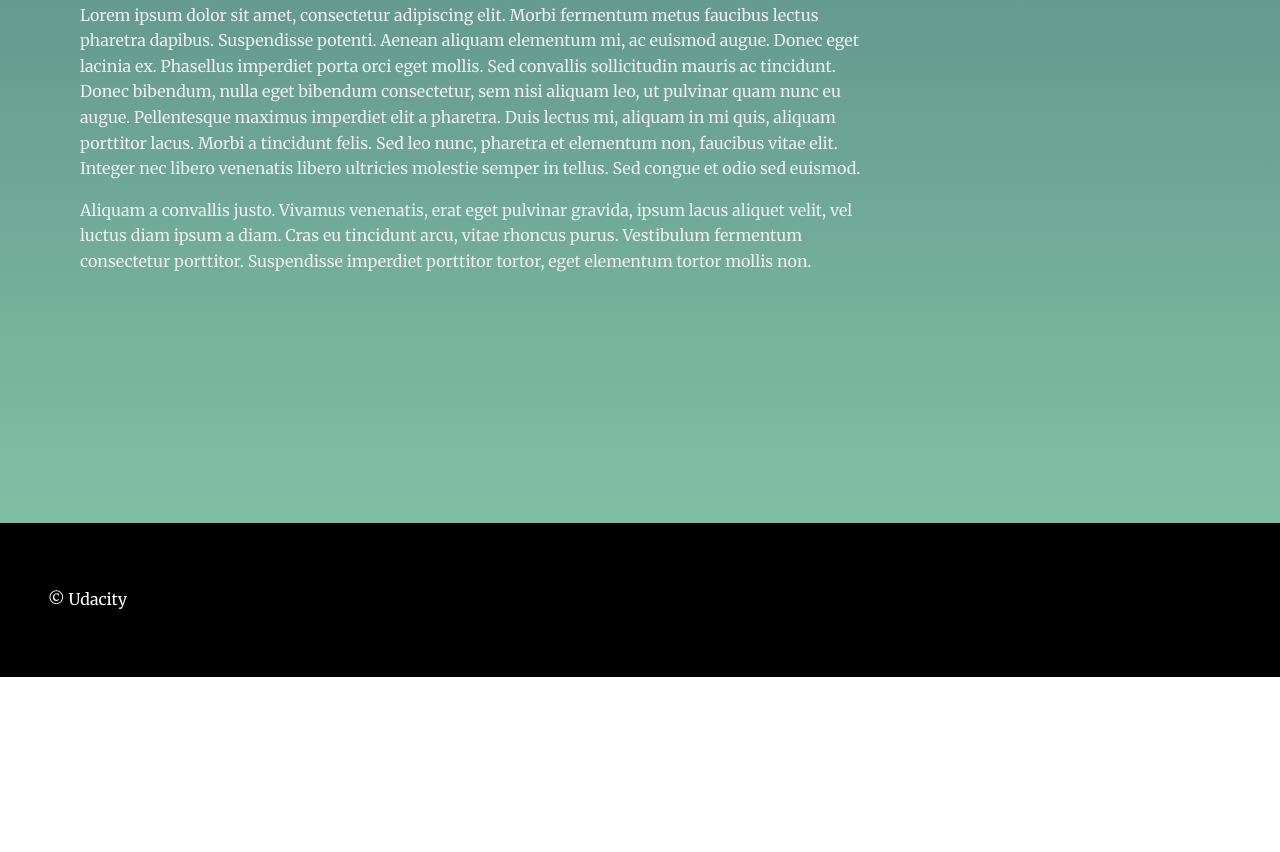
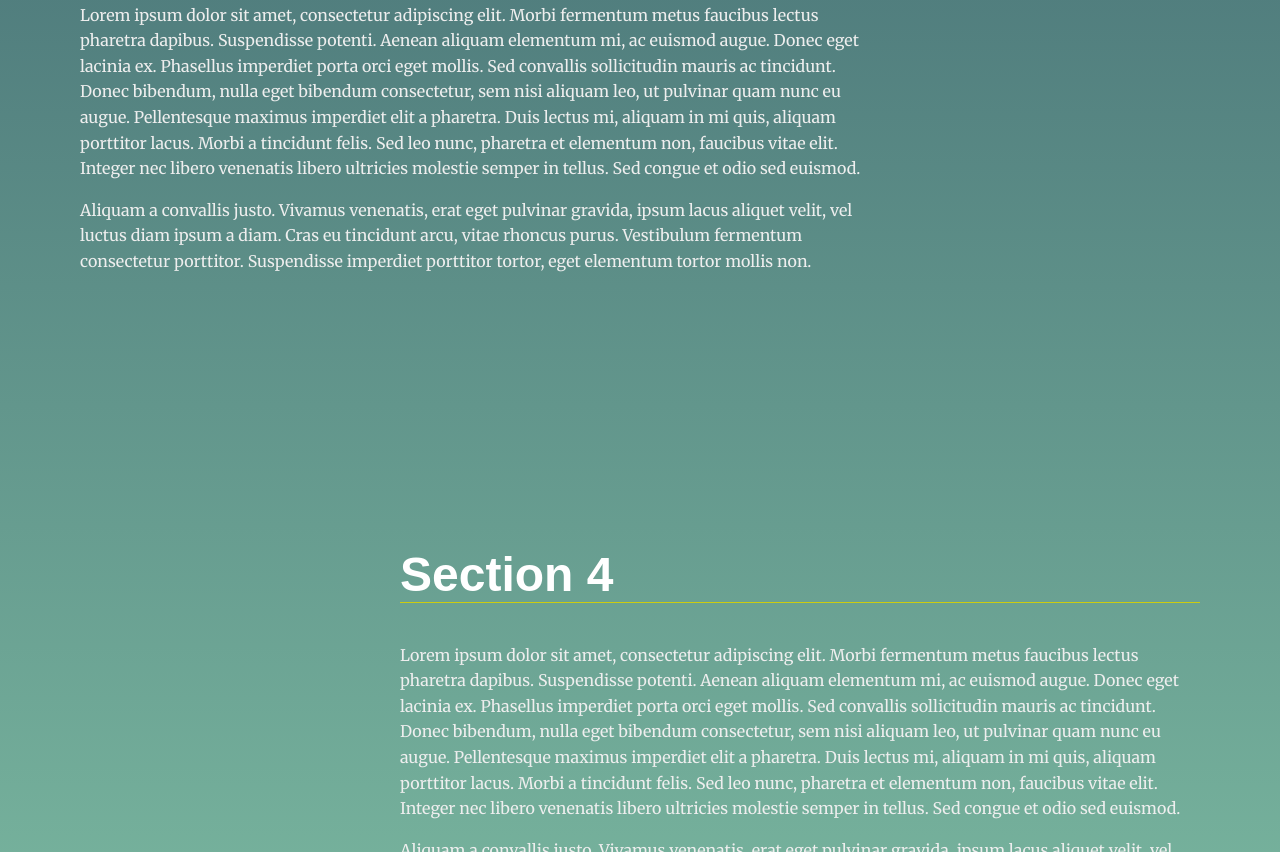
Before and after one commit to StvEsp/udacity-landingpage, a plain HTML site: page index.html in a window 1280 px wide. Shown: the part 1948-2800 px from the top of the page. Before the commit the page ends 2625 px from the top, so only its background shows below. Drawn offline with Linux system fonts and the light colour scheme.

Commit message:
Added a 4th section and responsive labels to navigation

```diff
--- a/css/styles.css
+++ b/css/styles.css
@@ -281,13 +281,7 @@ section.your-active-class .landing__container::after {
   .navbar__menu ul {
     gap: 1rem;
   }
-  .full-label {
-    display: none;
-  }
 
-  .short-label {
-    display: block;
-  }
   .navbar__menu .menu__link:hover {
     background: none ";";
   }
@@ -297,11 +291,18 @@ section.your-active-class .landing__container::after {
 }
 
 @media (max-width: 901px) {
+  .full-label {
+    display: none;
+  }
+
+  .short-label {
+    display: block;
+  }
 }
 
 @media (min-width: 600px) and (max-width: 900px) {
   .navbar__menu ul {
-    gap: 1rem;
+    gap: 10vw;
   }
 }
 
--- a/index.html
+++ b/index.html
@@ -108,6 +108,32 @@
           </p>
         </div>
       </section>
+      <section id="section4" data-nav="Section 4">
+        <div class="landing__container">
+          <h2>Section 4</h2>
+          <p>
+            Lorem ipsum dolor sit amet, consectetur adipiscing elit. Morbi
+            fermentum metus faucibus lectus pharetra dapibus. Suspendisse
+            potenti. Aenean aliquam elementum mi, ac euismod augue. Donec eget
+            lacinia ex. Phasellus imperdiet porta orci eget mollis. Sed
+            convallis sollicitudin mauris ac tincidunt. Donec bibendum, nulla
+            eget bibendum consectetur, sem nisi aliquam leo, ut pulvinar quam
+            nunc eu augue. Pellentesque maximus imperdiet elit a pharetra. Duis
+            lectus mi, aliquam in mi quis, aliquam porttitor lacus. Morbi a
+            tincidunt felis. Sed leo nunc, pharetra et elementum non, faucibus
+            vitae elit. Integer nec libero venenatis libero ultricies molestie
+            semper in tellus. Sed congue et odio sed euismod.
+          </p>
+
+          <p>
+            Aliquam a convallis justo. Vivamus venenatis, erat eget pulvinar
+            gravida, ipsum lacus aliquet velit, vel luctus diam ipsum a diam.
+            Cras eu tincidunt arcu, vitae rhoncus purus. Vestibulum fermentum
+            consectetur porttitor. Suspendisse imperdiet porttitor tortor, eget
+            elementum tortor mollis non.
+          </p>
+        </div>
+      </section>
     </main>
     <footer class="page__footer">
       <p>&copy Udacity</p>
```
